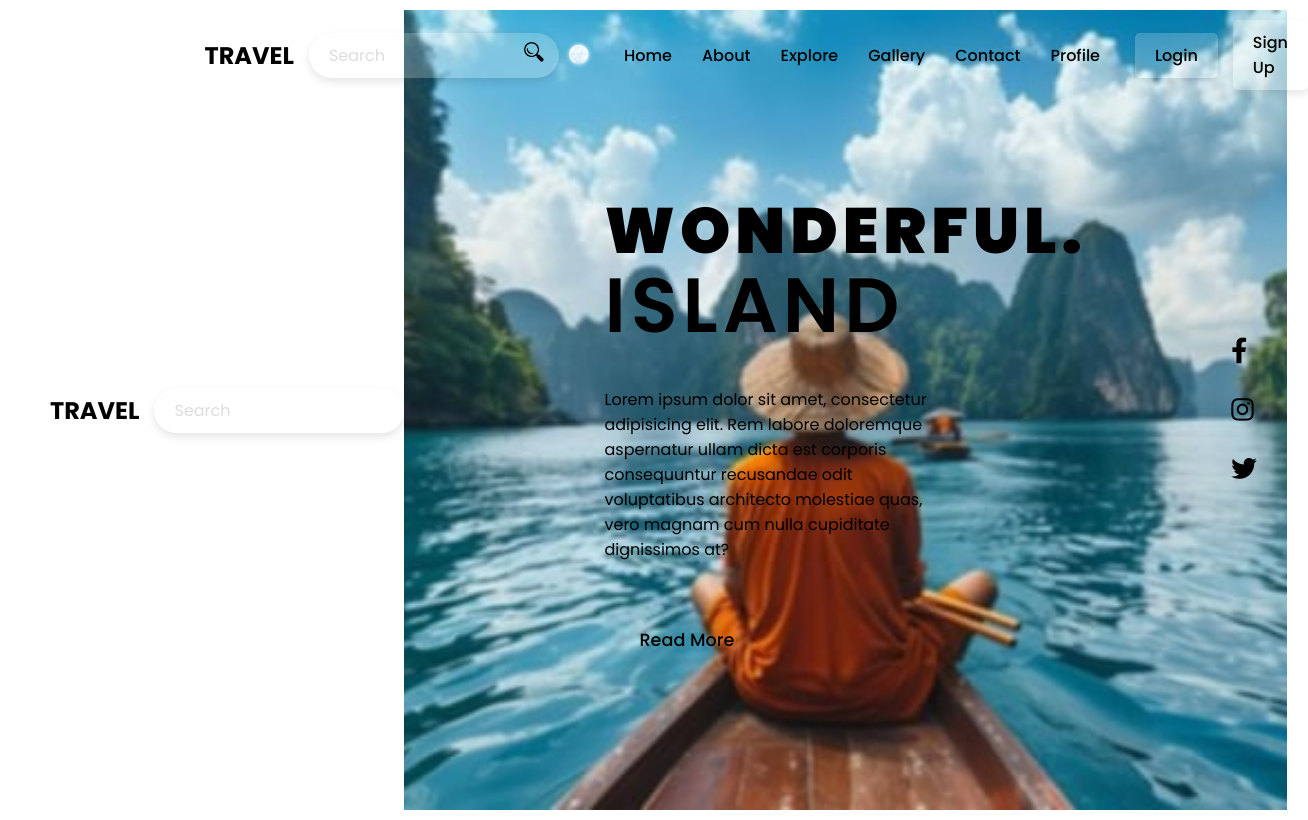
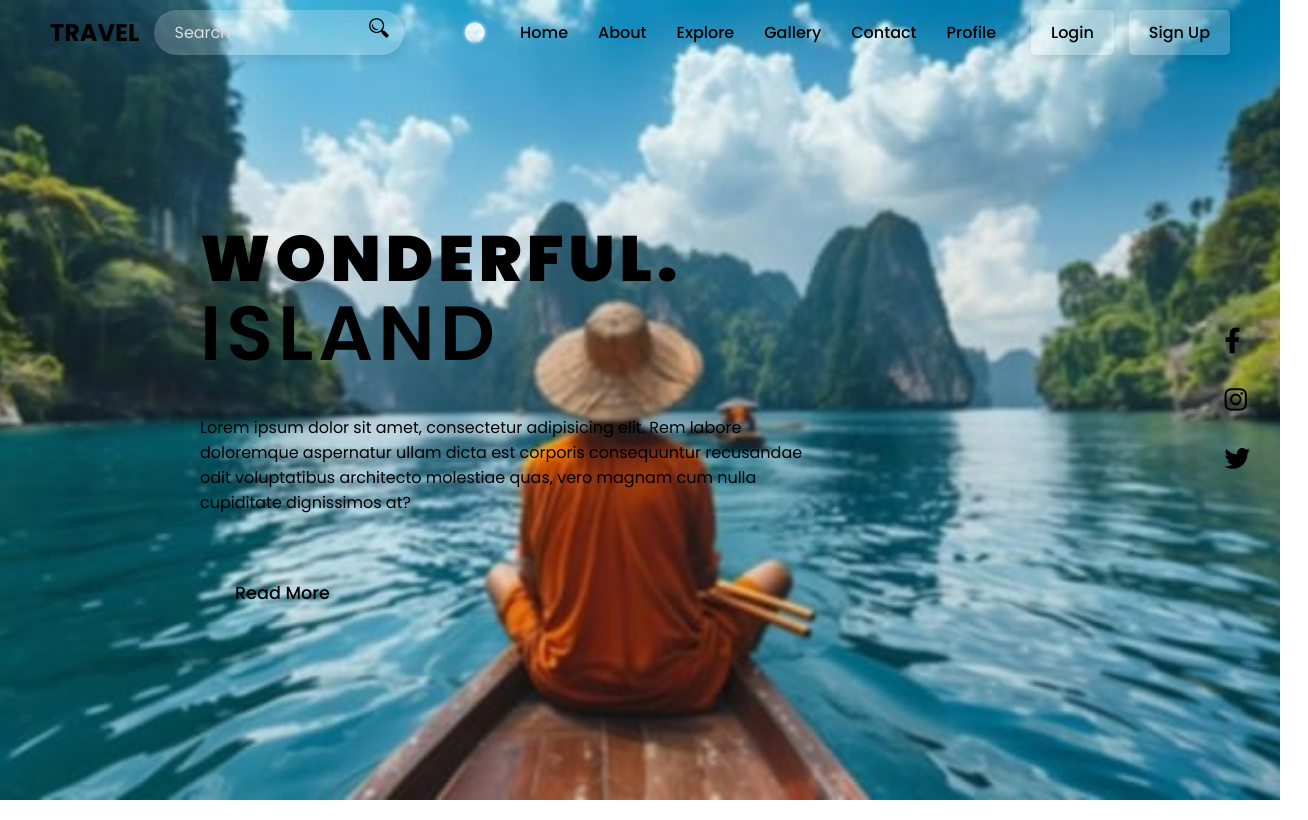
Before and after one commit to ArefinLabib/CSE370_Trip, a plain HTML site: page Frontend/Landing Page/landing.html in a window 1280 px wide. Shown: the whole page, 1308 px wide, since content can reach past the window. Drawn offline with Linux system fonts and the light colour scheme.

Commit message:
Update landing.html

```diff
--- a/Frontend/Landing Page/landing.html
+++ b/Frontend/Landing Page/landing.html
@@ -1,19 +1,4 @@
 <!DOCTYPE html>
-<html lang="en" dir="ltr">
-<head>
-    <meta charset="UTF-8">
-    <meta name="viewport" content="width=device-width, initial-scale=1.0">
-    <title>Travel On Landing Page</title>
-    <link rel="stylesheet" href="style.css">
-    <link rel="stylesheet" href="https://cdnjs.cloudflare.com/ajax/libs/font-awesome/5.14.0/css/all.min.css">
-</head>
-<body>
-    <header>
-        <div class="left">
-            <a href="#" class="brand">Travel</a>
-            <div class="container">
-                <form action="">
-                    <input type="text" placeholder="Search" name="q" id="search_bar">
 <html lang="en" dir="ltr">
 <head>
     <meta charset="UTF-8">
@@ -111,43 +96,34 @@
         // javascript of responsive navigation menu
         const menuBtn = document.querySelector(".menu-btn");
         const navigation = document.querySelector(".navigation");
-
         menuBtn.addEventListener("click", () => {
             menuBtn.classList.toggle("active");
             navigation.classList.toggle("active");
         });
-
         // Javascript for video slider navigation
         const btns = document.querySelectorAll(".nav-btn");
         const slides = document.querySelectorAll(".img-slide");
         const contents = document.querySelectorAll(".content");
-
         var sliderNav = function(manual){
             btns.forEach((btn) => {
                 btn.classList.remove("active");
             });
-
             slides.forEach((slide) => {
                 slide.classList.remove("active");
             });
-
             contents.forEach((content) => {
                 content.classList.remove("active");
             });
-
             btns[manual].classList.add("active");
             slides[manual].classList.add("active");
             contents[manual].classList.add("active");
         }
-
         btns.forEach((btn, i) => {
             btn.addEventListener("click", () => {
                 sliderNav(i);
             });
         });
-
         var theme_changer = document.getElementById("theme_changer");
-
         theme_changer.onclick = function(){
             document.body.classList.toggle("dark-theme");
             if(document.body.classList.contains("dark-theme")){
@@ -157,19 +133,11 @@
                 theme_changer.src = "dark.png";
             }
         }
-            document.getElementById('logoutButton').addEventListener('click', () => {
-                // Clear the JWT token from localStorage
-            localStorage.removeItem('token');
-
-                // Redirect to the login page or home page
-            window.location.replace('../Signup/registration.html');
-            });
-            document.addEventListener('DOMContentLoaded', () => {
+        document.addEventListener('DOMContentLoaded', () => {
             const token = localStorage.getItem('token');
             const loginButton = document.getElementById('loginButton');
             const signupButton = document.getElementById('signupButton');
             const logoutButton = document.getElementById('logoutButton');
-
             if (token) {
                 loginButton.style.display = 'none';
                 signupButton.style.display = 'none';
@@ -179,7 +147,6 @@
                 signupButton.style.display = 'block';
                 logoutButton.style.display = 'none';
             }
-
             logoutButton.addEventListener('click', () => {
                 localStorage.removeItem('token');
                 window.location.reload();
```
